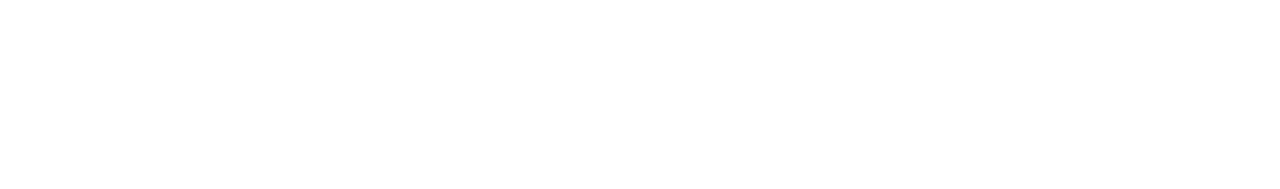
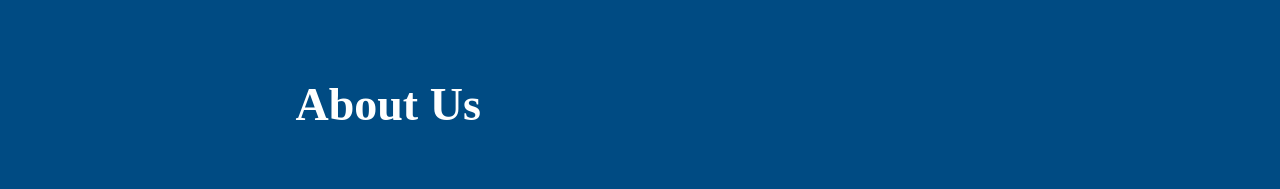
Before and after one commit to ciudades-studio/ciudades.consulting, a Next.js app: page / in a window 1280 px wide. Shown: the part 2060-2249 px from the top of the page. Before the commit the page ends 1986 px from the top, so only its background shows below. Built offline with nearby package versions, Linux system fonts and the light colour scheme.

Commit message:
passing data to about us component in index page file

```diff
--- a/pages/index.tsx
+++ b/pages/index.tsx
@@ -6,10 +6,12 @@
 import Header from '../compoents/header'
 import Hero from '../compoents/hero/index'
 import Industries from '../compoents/industries-component'
+import AboutUs from '../compoents/about-us'
 
 // Content components
 import heroContent from '../fixtures/hero.fixtures'
 import industriesContent from '../fixtures/industries.fixture'
+import aboutUsContent from '../fixtures/about-us-fixture'
 
 const Home: NextPage = () => {
   return (
@@ -22,6 +24,7 @@
       <Header />
       <Hero {...heroContent}/>
       {industriesContent.map((servindustrieContentice, index) => <Industries key={index} {...servindustrieContentice} />)}
+      <AboutUs {...aboutUsContent} />
     </div>
   )
 }
```
